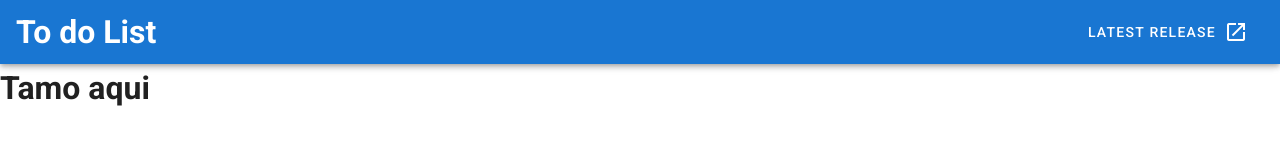
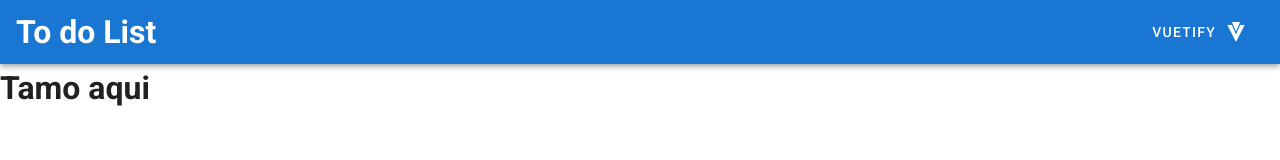
Before and after one commit to YanGraim/To-do-List, a Vue app: page / in a window 1280 px wide. Shown: the top 160 px of the page. Built offline with nearby package versions, Linux system fonts and the light colour scheme.

Commit message:
arrumando

```diff
--- a/src/App.vue
+++ b/src/App.vue
@@ -5,9 +5,9 @@
         <h1>To do List</h1>
       </div>
       <v-spacer></v-spacer>
-      <v-btn href="https://github.com/vuetifyjs/vuetify/releases/latest" target="_blank" text>
-        <span class="mr-2">Latest Release</span>
-        <v-icon>mdi-open-in-new</v-icon>
+      <v-btn href="https://vuetifyjs.com/en/components/all/" target="_blank" text>
+        <span class="mr-2">Vuetify</span>
+        <v-icon>mdi-vuetify</v-icon>
       </v-btn>
     </v-app-bar>
     <v-main>
```
